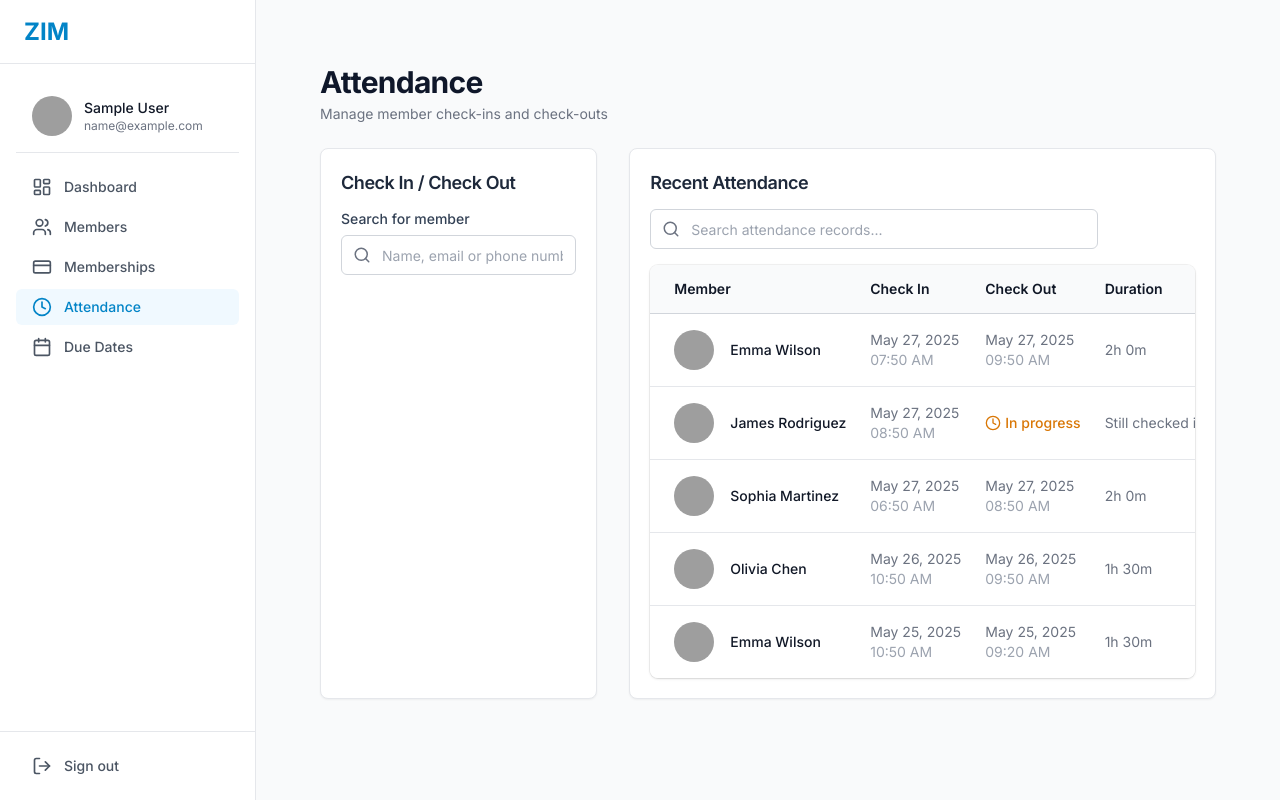
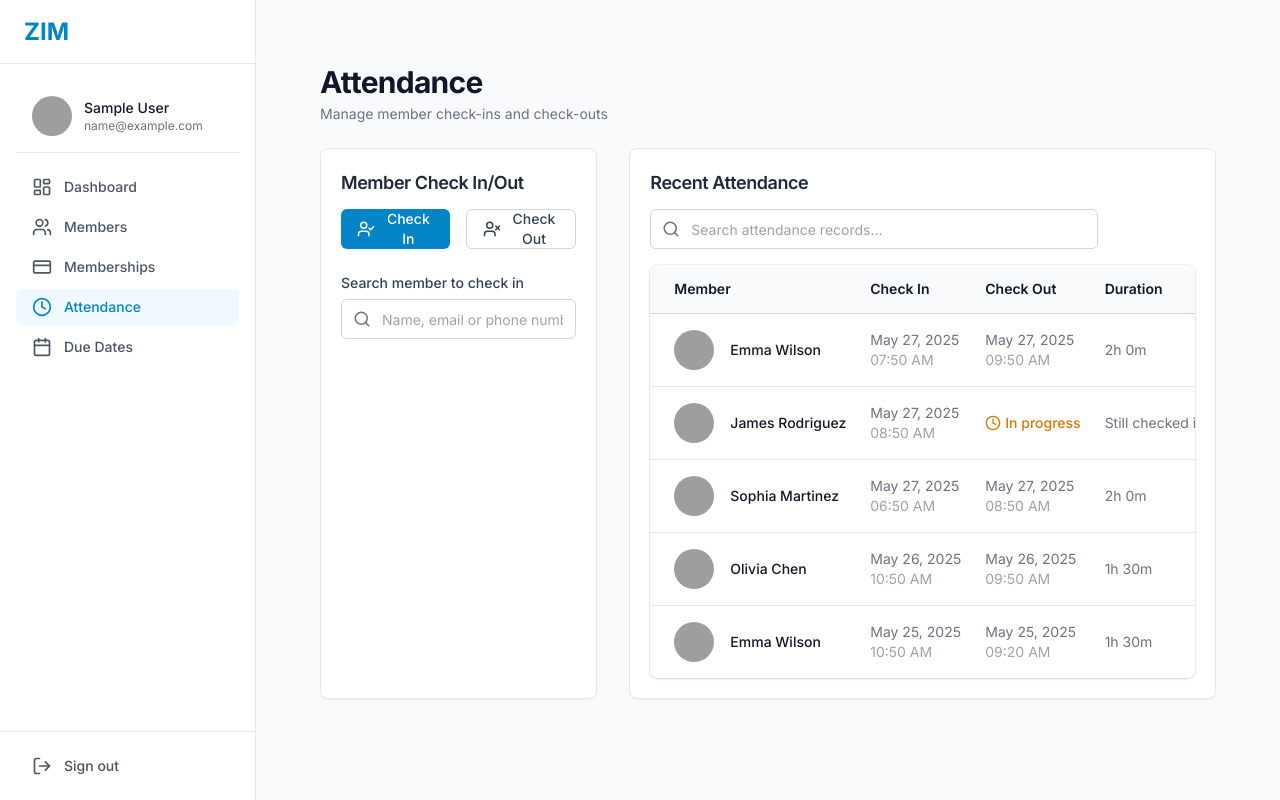
Before and after one commit to sivasankari-kannan/gymms, a React (Vite) app: page /attendance in a window 1280 px wide. Built offline with nearby package versions, Linux system fonts and the light colour scheme; sample sign-in values are in the browser's storage; grey boxes are pictures that could not be loaded.

Commit message:
Update Attendance Page with Separate Check-in/Check-out

```diff
--- a/src/components/attendance/CheckInOutForm.tsx
+++ b/src/components/attendance/CheckInOutForm.tsx
@@ -9,7 +9,7 @@ const CheckInOutForm: React.FC = () => {
   const [searchTerm, setSearchTerm] = useState('');
   const [searchResults, setSearchResults] = useState<Member[]>([]);
   const [selectedMember, setSelectedMember] = useState<Member | null>(null);
-  const [isCheckingIn, setIsCheckingIn] = useState(true);
+  const [mode, setMode] = useState<'check-in' | 'check-out'>('check-in');
 
   useEffect(() => {
     if (searchTerm.length >= 2) {
@@ -29,17 +29,13 @@ const CheckInOutForm: React.FC = () => {
     setSelectedMember(member);
     setSearchTerm('');
     setSearchResults([]);
-
-    // Determine if member is checking in or out
-    // For demo purposes, we'll alternate
-    setIsCheckingIn(Math.random() > 0.5);
   };
 
   const handleCheckInOut = () => {
     if (!selectedMember) return;
 
     // Here you would normally make an API call to check the member in/out
-    alert(`${selectedMember.name} has been ${isCheckingIn ? 'checked in' : 'checked out'} successfully!`);
+    alert(`${selectedMember.name} has been ${mode === 'check-in' ? 'checked in' : 'checked out'} successfully!`);
 
     // Reset form
     setSelectedMember(null);
@@ -48,9 +44,28 @@ const CheckInOutForm: React.FC = () => {
 
   return (
     <div className="space-y-6 animate-enter">
+      <div className="flex space-x-4">
+        <Button
+          variant={mode === 'check-in' ? 'primary' : 'outline'}
+          onClick={() => setMode('check-in')}
+          leftIcon={<UserCheck size={18} />}
+          className="flex-1"
+        >
+          Check In
+        </Button>
+        <Button
+          variant={mode === 'check-out' ? 'primary' : 'outline'}
+          onClick={() => setMode('check-out')}
+          leftIcon={<UserX size={18} />}
+          className="flex-1"
+        >
+          Check Out
+        </Button>
+      </div>
+
       <div className="relative">
         <Input
-          label="Search for member"
+          label={`Search member to ${mode === 'check-in' ? 'check in' : 'check out'}`}
           placeholder="Name, email or phone number"
           value={searchTerm}
           onChange={(e) => setSearchTerm(e.target.value)}
@@ -100,14 +115,14 @@ const CheckInOutForm: React.FC = () => {
             </div>
           </div>
 
-          <div className="mt-4 flex">
+          <div className="mt-4">
             <Button
               onClick={handleCheckInOut}
-              variant={isCheckingIn ? 'primary' : 'secondary'}
+              variant="primary"
               className="w-full"
-              leftIcon={isCheckingIn ? <UserCheck size={18} /> : <UserX size={18} />}
+              leftIcon={mode === 'check-in' ? <UserCheck size={18} /> : <UserX size={18} />}
             >
-              {isCheckingIn ? 'Check In' : 'Check Out'}
+              {mode === 'check-in' ? 'Confirm Check In' : 'Confirm Check Out'}
             </Button>
           </div>
         </div>
--- a/src/pages/AttendancePage.tsx
+++ b/src/pages/AttendancePage.tsx
@@ -1,8 +1,5 @@
 import React from 'react';
-import { Link } from 'react-router-dom';
-import { UserCheck } from 'lucide-react';
 import PageHeader from '../components/layout/PageHeader';
-import Button from '../components/ui/Button';
 import { Card, CardHeader, CardTitle, CardContent } from '../components/ui/Card';
 import CheckInOutForm from '../components/attendance/CheckInOutForm';
 import AttendanceList from '../components/attendance/AttendanceList';
@@ -18,7 +15,7 @@ const AttendancePage: React.FC = () => {
       <div className="grid grid-cols-1 lg:grid-cols-3 gap-8 mb-8">
         <Card className="lg:col-span-1">
           <CardHeader>
-            <CardTitle>Check In / Check Out</CardTitle>
+            <CardTitle>Member Check In/Out</CardTitle>
           </CardHeader>
           <CardContent>
             <CheckInOutForm />
```
